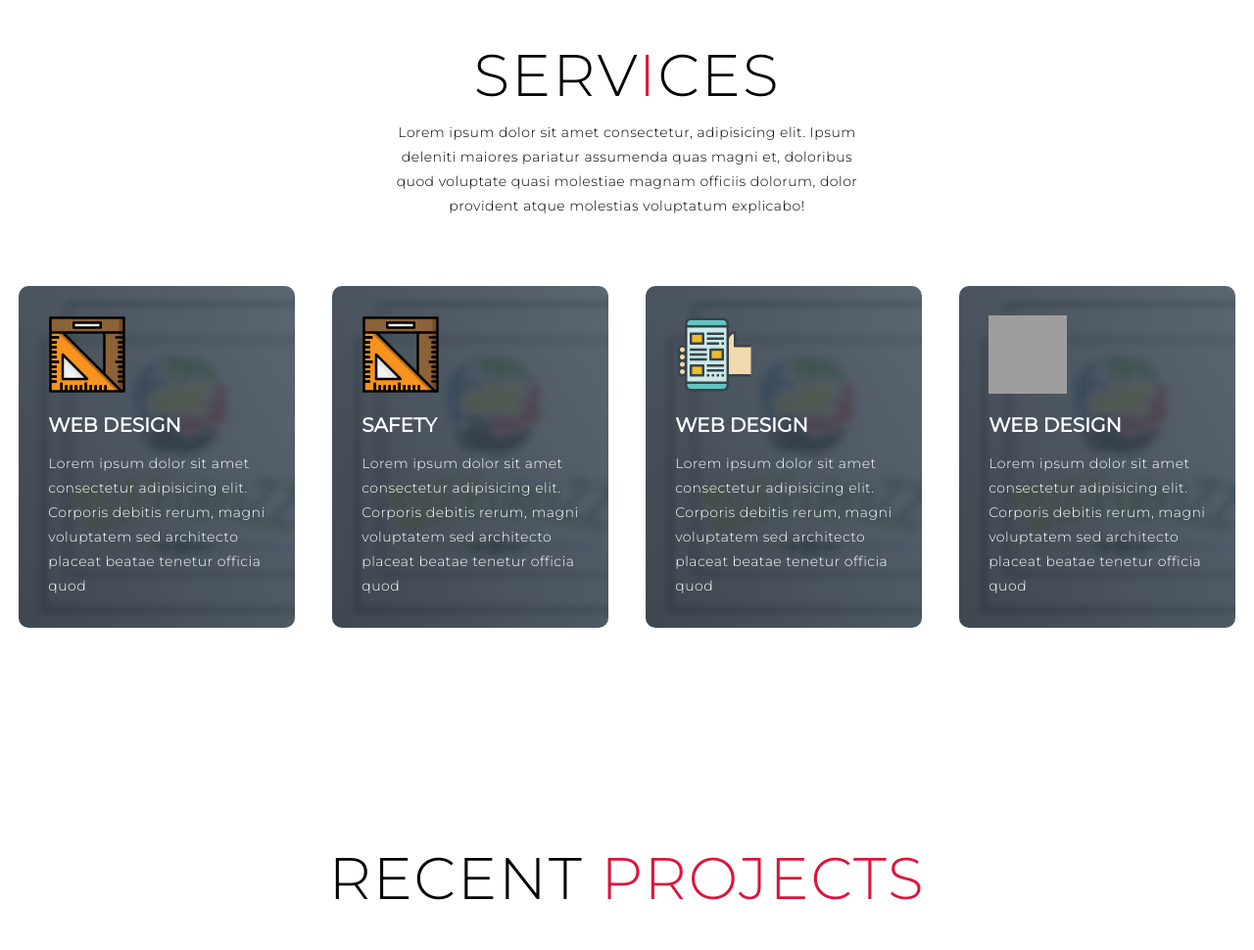
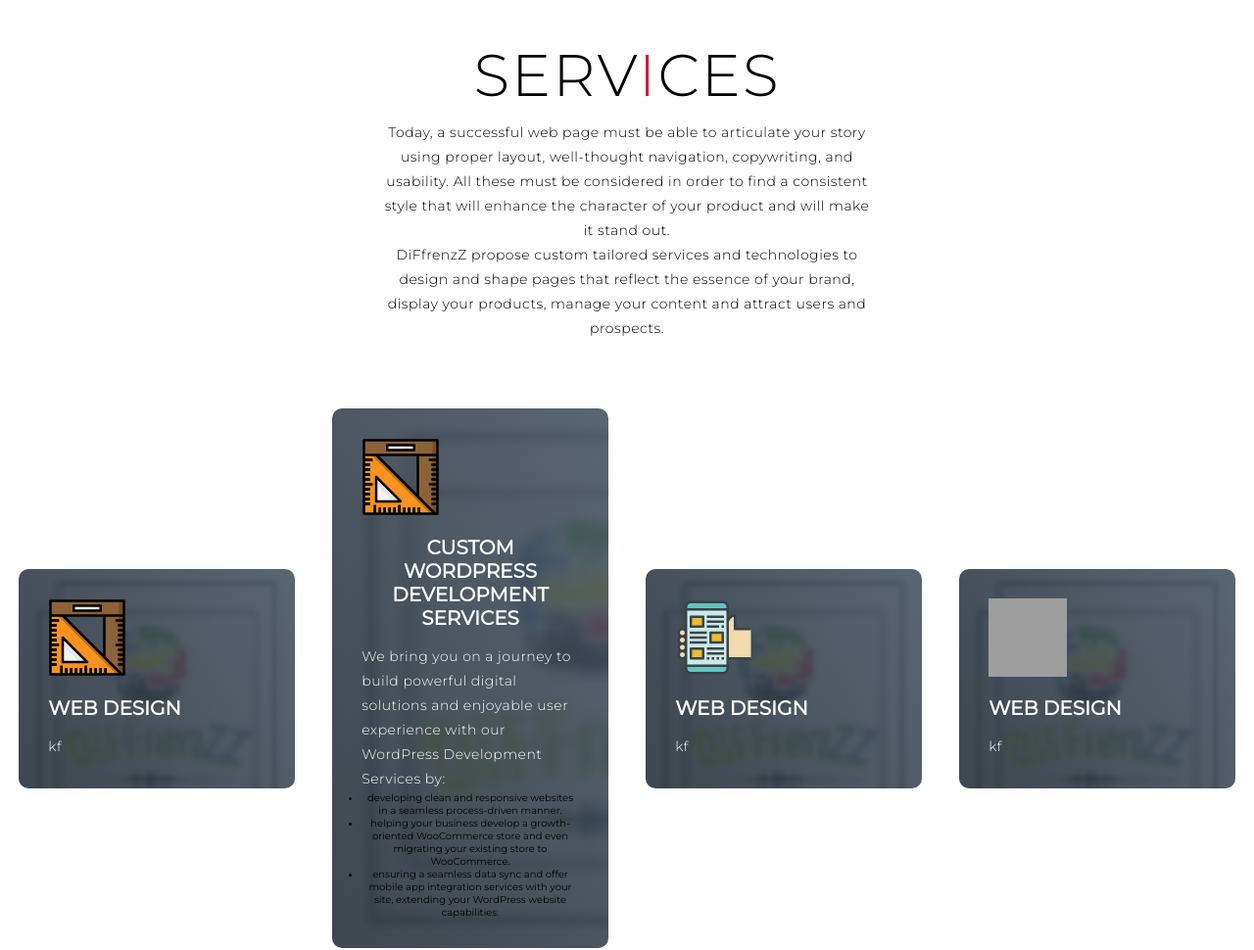
Before and after one commit to Eskabore/eskabore.github.io, a plain HTML site: page index.html in a window 1280 px wide. Shown: the part 860-1830 px from the top of the page at 98% size. Drawn offline with Linux system fonts and the light colour scheme; grey boxes are pictures that could not be loaded.

Commit message:
animation hero

```diff
--- a/index.html
+++ b/index.html
@@ -49,28 +49,36 @@
     <div class="services container">
       <div class="service-top">
         <h1 class="section-title">Serv<span>i</span>ces</h1>
-        <p>Lorem ipsum dolor sit amet consectetur, adipisicing elit. Ipsum deleniti maiores pariatur assumenda quas magni et, doloribus quod voluptate quasi molestiae magnam officiis dolorum, dolor provident atque molestias voluptatum explicabo!</p>
+        <p>Today, a successful web page must be able to articulate your story using proper layout, well-thought navigation, copywriting, and usability. All these must be considered in order to find a consistent style that will enhance the character of your product and will make it stand out.<br>
+          DiFfrenzZ propose custom tailored services and technologies to design and shape pages that reflect the essence of your brand, display your products, manage your content and attract users and prospects.</p>
       </div>
       <div class="service-bottom">
         <div class="service-item">
           <div class="icon"><img src="./svgs/rulers.svg"/></div>
           <h2>Web Design</h2>
-          <p>Lorem ipsum dolor sit amet consectetur adipisicing elit. Corporis debitis rerum, magni voluptatem sed architecto placeat beatae tenetur officia quod</p>
+          <p>kf</p>
         </div>
         <div class="service-item">
           <div class="icon"><img src="./svgs/rulers.svg"/></div>
-          <h2>Safety </h2>
-          <p>Lorem ipsum dolor sit amet consectetur adipisicing elit. Corporis debitis rerum, magni voluptatem sed architecto placeat beatae tenetur officia quod</p>
+          <h2>Custom WordPress Development Services</h2>
+          <p>We bring you on a journey to build powerful digital solutions and enjoyable user experience with our WordPress Development Services by:</p>
+          <div>
+            <ul>
+              <li>developing clean and responsive websites in a seamless process-driven manner.</li>
+              <li>helping your business develop a growth-oriented WooCommerce store and even migrating your existing store to WooCommerce.</li>
+              <li>ensuring a seamless data sync and offer mobile app integration services with your site, extending your WordPress website capabilities.</li>
+            </ul>
+          </div>
         </div>
         <div class="service-item">
           <div class="icon"><img src="./svgs/mobile-app.svg"/></div>
           <h2>Web Design</h2>
-          <p>Lorem ipsum dolor sit amet consectetur adipisicing elit. Corporis debitis rerum, magni voluptatem sed architecto placeat beatae tenetur officia quod</p>
+          <p>kf</p>
         </div>
         <div class="service-item">
           <div class="icon"><img src="https://img.icons8.com/bubbles/100/000000/services.png"/></div>
           <h2>Web Design</h2>
-          <p>Lorem ipsum dolor sit amet consectetur adipisicing elit. Corporis debitis rerum, magni voluptatem sed architecto placeat beatae tenetur officia quod</p>
+          <p>kf</p>
         </div>
       </div>
     </div>
@@ -211,7 +219,6 @@
         <div class="social-item">
           <a href="https://twitter.com/luc_turquin"><img src="./icons/twitter.ico"/></a>
         </div>
-
         <div class="social-item">
           <a href="https://www.linkedin.com/in/jlkabore-turquin/"><img src="./icons/linkedin.ico"/></a>
         </div>
--- a/style.css
+++ b/style.css
@@ -242,7 +242,7 @@
 	animation-delay: 3s;
 }
 #hero h1:nth-child(4) {
-	animation: text_reveal_name .5s ease backwards;
+	animation: text_reveal_name .5s ease inwards;
 	animation-delay: 3.5s;
 }
 
```
